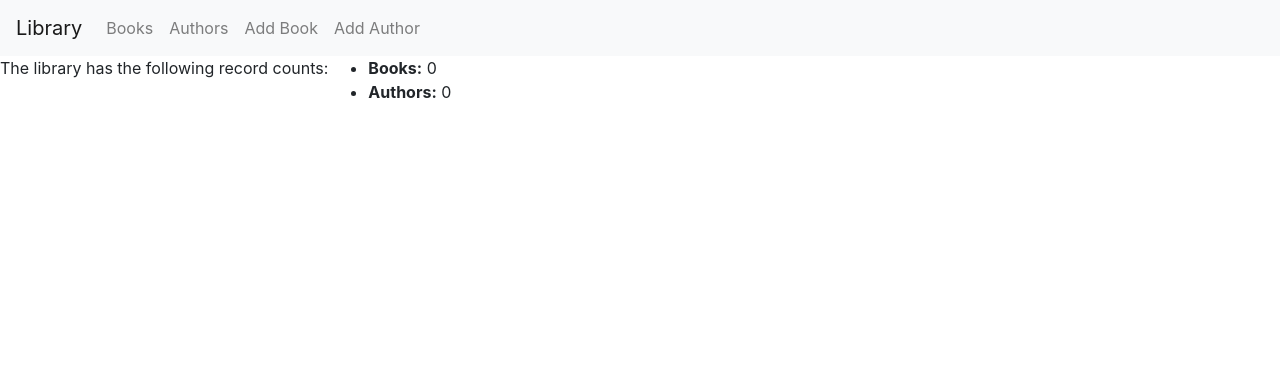
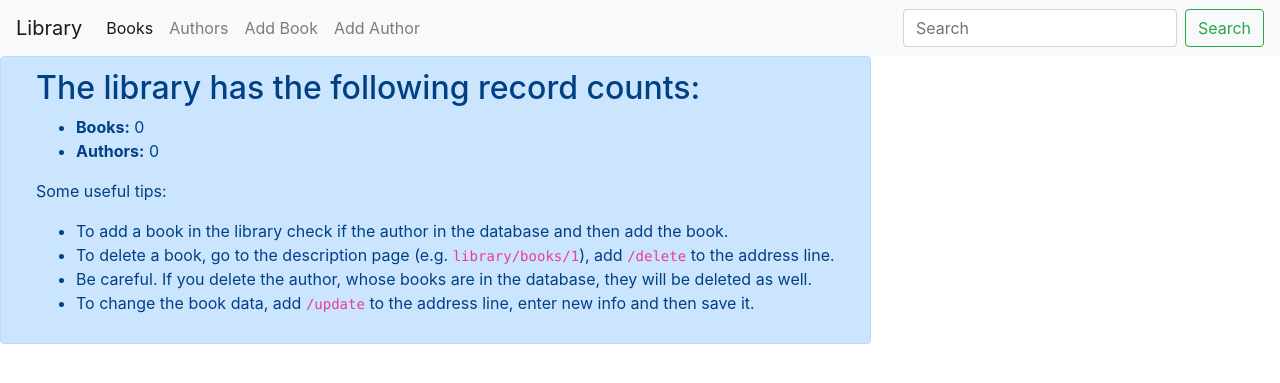
Before and after one commit to LaurellWeinder/py_web_final, a Django app: page /library/ in a window 1280 px wide. Shown: the top 383 px of the page. Run offline with Django 3.2, Linux system fonts and the light colour scheme; data that the repository does not hold is empty; some libraries are stand-ins or nearby versions.

Commit message:
some template fixes, search

```diff
--- a/Library/urls.py
+++ b/Library/urls.py
@@ -4,6 +4,7 @@ from .views import *
 
 urlpatterns = [
     path('', IndexPage.as_view(), name='index'),
+    path('search/', SearchResultView.as_view(), name='search_results'),
     path('books/', BookListView.as_view(), name='books'),
     path('books/create', BookCreateView.as_view(), name='book_create'),
     path('books/<int:book_id>/', BookDetailView.as_view(), name='book_detail'),
--- a/Library/views.py
+++ b/Library/views.py
@@ -1,4 +1,7 @@
+from itertools import chain
+
 from django.contrib import messages
+from django.db.models import Q
 from django.shortcuts import render, get_object_or_404, redirect
 from django.views import View, generic
 
@@ -11,9 +14,19 @@ class IndexPage(View):
         count_books = Book.objects.all().count()
         count_authors = Author.objects.all().count()
         return render(request, 'index.html', {'count_books': count_books,
-                                              'count_authors': count_authors
-                                              },
-                      )
+                                              'count_authors': count_authors,
+                                              })
+
+
+class SearchResultView(View):
+    def get(self, request):
+        search_query = request.GET.get('search', '')
+        books = Book.objects.filter(Q(title__startswith=search_query) | Q(isbn__contains=search_query))
+        authors = Author.objects.filter(Q(name__startswith=search_query) | Q(surname__startswith=search_query))
+        results = chain(books, authors)
+        print(results)
+        return render(request, 'search_results.html', {'results': results,
+                                                       })
 
 
 class AuthorListView(generic.ListView):
@@ -37,7 +50,8 @@ class AuthorDetailView(View):
 class AuthorCreateView(View):
     def get(self, request):
         author_form = AuthorForm()
-        return render(request, 'author_create.html', {'author_form': author_form})
+        return render(request, 'author_create.html', {'author_form': author_form,
+                                                      })
 
     def post(self, request):
         author_form = AuthorForm(request.POST)
@@ -50,7 +64,8 @@ class AuthorCreateView(View):
                 return redirect(new_author)
             else:
                 messages.error(request, 'This author already exists')
-        return render(request, 'author_create.html', {'author_form': author_form})
+        return render(request, 'author_create.html', {'author_form': author_form,
+                                                      })
 
 
 class BookListView(generic.ListView):
@@ -62,7 +77,8 @@ class BookListView(generic.ListView):
 class BookDetailView(View):
     def get(self, request, book_id):
         book = get_object_or_404(Book, book_id=book_id)
-        return render(request, 'book_detail.html', {'book': book})
+        return render(request, 'book_detail.html', {'book': book,
+                                                    })
 
 
 class BookCreateView(View):
@@ -80,7 +96,8 @@ class BookCreateView(View):
                 return redirect(new_book)
             else:
                 messages.error(request, 'This book already exists')
-        return render(request, 'book_create.html', {'book_form': book_form})
+        return render(request, 'book_create.html', {'book_form': book_form,
+                                                    })
 
 
 class BookUpdateView(View):
@@ -88,7 +105,8 @@ class BookUpdateView(View):
         book = Book.objects.get(book_id__exact=book_id)
         book_form = BookForm(instance=book)
         return render(request, 'book_update.html', {'book_form': book_form,
-                                                    'book': book_form})
+                                                    'book': book_form,
+                                                    })
 
     def post(self, request, book_id):
         book = Book.objects.get(book_id__exact=book_id)
@@ -97,15 +115,17 @@ class BookUpdateView(View):
             new_book = book_form.save()
             return redirect(new_book)
         return render(request, 'book_update.html', {'book_form': book_form,
-                                                    'book': book_form})
+                                                    'book': book_form,
+                                                    })
 
 
 class AuthorUpdateView(View):
     def get(self, request, author_id):
         author = Author.objects.get(author_id__exact=author_id)
-        author_form  = AuthorForm(instance=author)
+        author_form = AuthorForm(instance=author)
         return render(request, 'author_update.html', {'author_form': author_form,
-                                                      'author': author})
+                                                      'author': author,
+                                                      })
 
     def post(self, request, author_id):
         author = Author.objects.get(author_id__exact=author_id)
@@ -114,7 +134,9 @@ class AuthorUpdateView(View):
             new_author = author_form.save()
             return redirect(new_author)
         return render(request, 'author_update.html', {'author_form': author_form,
-                                                      'author': author})
+                                                      'author': author,
+                                                      })
+
 
 class AuthorDeleteView(View):
     def get(self, request, author_id):
--- a/templates/base.html
+++ b/templates/base.html
@@ -3,7 +3,6 @@
 <html lang="en">
 <head>
     <meta name='viewport' content='width=device-width,initial-scale=1'>
-
     <title>{% block title %}Library Catalogue{% endblock %}</title>
     <link rel="stylesheet" href="https://maxcdn.bootstrapcdn.com/bootstrap/4.0.0/css/bootstrap.min.css"
           integrity="sha384-Gn5384xqQ1aoWXA+058RXPxPg6fy4IWvTNh0E263XmFcJlSAwiGgFAW/dAiS6JXm" crossorigin="anonymous">
@@ -12,13 +11,13 @@
 <body>
 <nav class="navbar navbar-expand-lg navbar-light bg-light">
     <a class="navbar-brand" href="{% url 'index' %}">Library</a>
-    <button class="navbar-toggler" type="button" data-toggle="collapse" data-target="#navbarNavDropdown"
-            aria-controls="navbarNavDropdown" aria-expanded="false" aria-label="Toggle navigation">
-        <span class="navbar-toggler-icon"></span>
-    </button>
-    <div class="collapse navbar-collapse" id="navbarNavDropdown">
-        <ul class="navbar-nav">
-            <li class="nav-item">
+{#    <button class="navbar-toggler" type="button" data-toggle="collapse" data-target="#navbarSupportedContent"#}
+{#            aria-controls="navbarSupportedContent" aria-expanded="false" aria-label="Toggle navigation">#}
+{#        <span class="navbar-toggler-icon"></span>#}
+{#    </button>#}
+    <div class="collapse navbar-collapse" id="navbarSuppotedContent">
+        <ul class="navbar-nav mr-auto">
+            <li class="nav-item active">
                 <a class="nav-link" href="{% url 'books' %}">Books</a>
             </li>
             <li class="nav-item">
@@ -31,8 +30,13 @@
                 <a class="nav-link" href="{% url 'author_create' %}">Add Author</a>
             </li>
         </ul>
+        <form class="form-inline mr-sm-0" action="{% url 'search_results' %}">
+            <input class="form-control mr-sm-2" type="search" placeholder="Search" aria-label="Search" name="search">
+            <button class="btn btn-outline-success my-2 my-sm-0" type="submit">Search</button>
+        </form>
     </div>
 </nav>
+
 <div class="container-fluid">
     <div class="row">
         {% block content %}
--- a/templates/index.html
+++ b/templates/index.html
@@ -1,9 +1,21 @@
 {% extends 'base.html' %}
 {% load static %}
 {% block content %}
-    <p>The library has the following record counts:</p>
-    <ul>
-        <li><strong>Books:</strong> {{ count_books }}</li>
-        <li><strong>Authors:</strong> {{ count_authors }}</li>
-    </ul>
+
+    <div class="alert alert-primary" role="alert">
+        <div class="container">
+            <h2 class="display-7">The library has the following record counts:</h2>
+            <ul>
+                <li><strong>Books:</strong> {{ count_books }}</li>
+                <li><strong>Authors:</strong> {{ count_authors }}</li>
+            </ul>
+            <p class="change-list">Some useful tips:</p>
+            <ul>
+                <li>To add a book in the library check if the author in the database and then add the book.</li>
+                <li>To delete a book, go to the description page (e.g. <code>library/books/1</code>), add <code>/delete</code> to the address line.</li>
+                <li>Be careful. If you delete the author, whose books are in the database, they will be deleted as well.</li>
+                <li>To change the book data, add <code>/update</code> to the address line, enter new info and then save it.</li>
+            </ul>
+        </div>
+    </div>
 {% endblock %}
```
Also changed, not shown: templates/search_results.html (added, +23 -0 lines).
